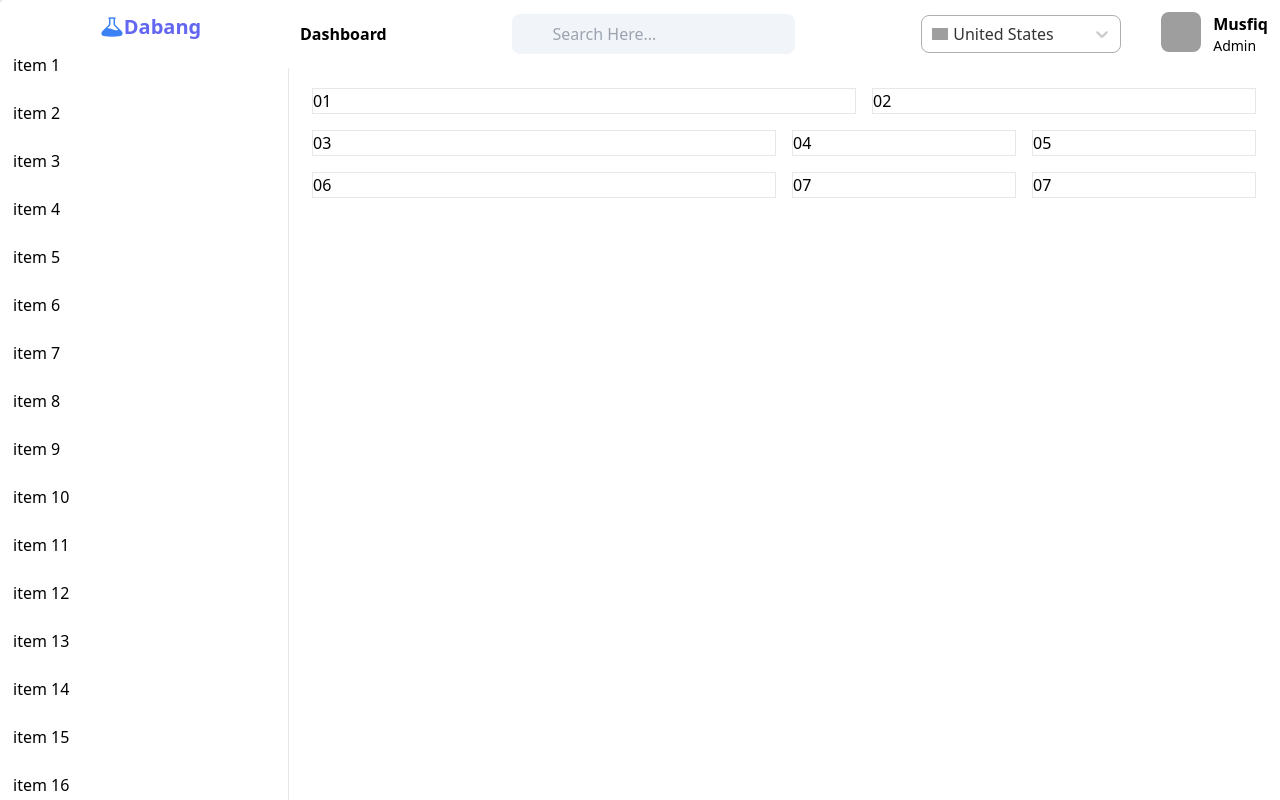
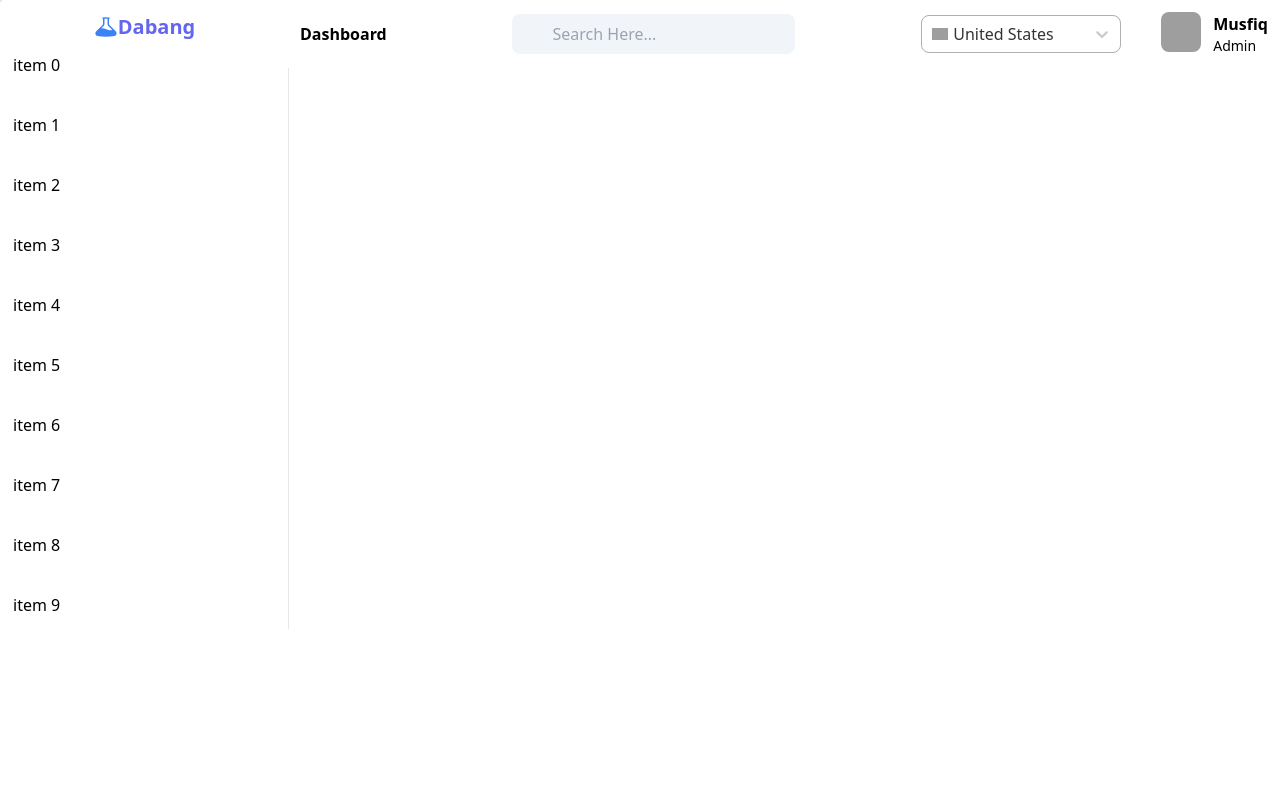
Before and after one commit to masudrahman-dev/sales-dashboard, a React (Vite) app: page /a/orders in a window 1280 px wide. Built offline with nearby package versions, Linux system fonts and the light colour scheme; grey boxes are pictures that could not be loaded; some icons are missing.

Commit message:
active style design done

```diff
--- a/package.json
+++ b/package.json
@@ -18,8 +18,12 @@
     "localforage": "^1.10.0",
     "match-sorter": "^6.3.4",
     "react": "^18.2.0",
+    "react-dnd": "^16.0.1",
+    "react-dnd-html5-backend": "^16.0.1",
     "react-dom": "^18.2.0",
+    "react-helmet-async": "^2.0.4",
     "react-hook-form": "^7.51.0",
+    "react-hotkeys-hook": "^4.5.0",
     "react-router-dom": "^6.22.2",
     "react-select": "^5.8.0",
     "recharts": "^2.12.2",
--- a/src/App.tsx
+++ b/src/App.tsx
@@ -1,27 +1,35 @@
-import React from "react";
-import { v4 as uuidv4 } from "uuid";
+import React, { Suspense } from "react";
 
-import Navbar from "./sales-dashboard/navbar";
-import MainContent from "./sales-dashboard/main-content";
-import Sidebar from "./sales-dashboard/sidebar";
+import {
+  Route,
+  RouterProvider,
+  createBrowserRouter,
+  createRoutesFromElements,
+} from "react-router-dom";
+import { Spinner } from "@medusajs/icons";
+import Layout from "./sales-dashboard/layout";
+import IndexPage from "./pages";
+import DashboardIndexPage from "./pages/a";
 
+const router = createBrowserRouter(
+  createRoutesFromElements(
+    <>
+      <Route path="/" element={<IndexPage />} />
+      <Route path="a/*" element={<DashboardIndexPage />} />
+    </>
+  )
+);
+
+const Loading = () => (
+  <div className="bg-grey-5 text-grey-90 flex h-screen w-full items-center justify-center">
+    <Spinner />
+  </div>
+);
 const App = () => {
   return (
-    <div>
-      <Navbar />
-      <div className="flex  ">
-        <aside className="border hidden  md:block relative ">
-          <div className="h-screen fixed  overflow-y-auto pl-3 min-w-72 ">
-            <Sidebar />
-          </div>
-        </aside>
-        <div className="relative ">
-          <main className="mt-12 px-6  fixed inset-0  md:left-72 left-0 overflow-y-auto ">
-            <MainContent />
-          </main>
-        </div>
-      </div>
-    </div>
+    <Suspense fallback={<Loading />}>
+      <RouterProvider router={router} />
+    </Suspense>
   );
 };
 
--- /dev/null
+++ b/src/components/SEO/index.tsx
@@ -0,0 +1,80 @@
+import React from "react";
+import { Helmet } from "react-helmet-async";
+
+const site = {
+  siteMetadata: {
+    title: `Admin`,
+    description: `The best ecommerce software.`,
+    author: `@medusajs`,
+  },
+};
+
+function SEO({
+  description,
+  lang,
+  meta = [],
+  title,
+}: {
+  description?: string;
+  lang?: string;
+  meta?: React.DetailedHTMLProps<
+    React.MetaHTMLAttributes<HTMLMetaElement>,
+    HTMLMetaElement
+  >[];
+  title: string;
+}) {
+  const metaDescription = description || site.siteMetadata.description;
+
+  return (
+    <Helmet
+      htmlAttributes={{
+        lang,
+      }}
+      title={title}
+      titleTemplate={`%s ${site.siteMetadata.title}`}
+      meta={[
+        {
+          name: `description`,
+          content: metaDescription,
+        },
+        {
+          property: `og:title`,
+          content: title,
+        },
+        {
+          property: `og:description`,
+          content: metaDescription,
+        },
+        {
+          property: `og:type`,
+          content: `website`,
+        },
+        {
+          name: `twitter:card`,
+          content: `summary`,
+        },
+        {
+          name: `twitter:creator`,
+          content: site.siteMetadata.author,
+        },
+        {
+          name: `twitter:title`,
+          content: title,
+        },
+        {
+          name: `twitter:description`,
+          content: metaDescription,
+        },
+        ...meta,
+      ]}
+    />
+  );
+}
+
+SEO.defaultProps = {
+  lang: `en`,
+  meta: [],
+  description: ``,
+};
+
+export default SEO;
--- /dev/null
+++ b/src/pages/a.tsx
@@ -0,0 +1,32 @@
+import { DndProvider } from "react-dnd";
+import { HTML5Backend } from "react-dnd-html5-backend";
+import { useHotkeys } from "react-hotkeys-hook";
+import { Route, Routes, useNavigate } from "react-router-dom";
+import Layout from "../sales-dashboard/layout";
+import MainContent from "../sales-dashboard/main-content";
+
+const DashboardIndexPage = () => {
+  const navigate = useNavigate();
+  useHotkeys("g + o", () => navigate("/a/0"));
+  useHotkeys("g + p", () => navigate("/a/1"));
+
+  return (
+    // <PrivateRoute>
+    <DashboardRoutes />
+    // </PrivateRoute>
+  );
+};
+
+const DashboardRoutes = () => {
+  return (
+    <DndProvider backend={HTML5Backend}>
+      <Layout>
+        <Routes>
+          <Route path="/0" element={<MainContent />} />
+        </Routes>
+      </Layout>
+    </DndProvider>
+  );
+};
+
+export default DashboardIndexPage;
--- /dev/null
+++ b/src/pages/index.tsx
@@ -0,0 +1,21 @@
+import { useEffect } from "react";
+import { useNavigate } from "react-router-dom";
+
+import SEO from "../components/SEO";
+import { Spinner } from "@medusajs/icons";
+
+const IndexPage = () => {
+  const navigate = useNavigate();
+  useEffect(() => {
+    navigate("/a/orders");
+  }, []);
+
+  return (
+    <div className="bg-grey-5 text-grey-90 flex h-screen w-full items-center justify-center">
+      {/* <SEO title="Home" /> */}
+      <Spinner />
+    </div>
+  );
+};
+
+export default IndexPage;
--- /dev/null
+++ b/src/sales-dashboard/layout/index.tsx
@@ -0,0 +1,27 @@
+import React, { ReactNode } from "react";
+import Navbar from "../navbar";
+import Sidebar from "../sidebar";
+
+const Layout = ({ children }: { children: ReactNode }) => {
+  return (
+    <>
+      <div>
+        <Navbar />
+        <div className="flex  ">
+          <aside className="border hidden  md:block relative ">
+            <div className="h-screen fixed  overflow-y-auto min-w-72 ">
+              <Sidebar />
+            </div>
+          </aside>
+          <div className="relative ">
+            <main className="mt-12 px-6  fixed inset-0  md:left-72 left-0 overflow-y-auto ">
+              {children}
+            </main>
+          </div>
+        </div>
+      </div>
+    </>
+  );
+};
+
+export default Layout;
--- a/src/sales-dashboard/sidebar/index.tsx
+++ b/src/sales-dashboard/sidebar/index.tsx
@@ -1,23 +1,33 @@
 import { BeakerIcon } from "@heroicons/react/24/solid";
 import React from "react";
+import { NavLink } from "react-router-dom";
 import { v4 } from "uuid";
+import clx from "../../utils/clx";
 
 const Sidebar = () => {
+  const style = " py-3 pl-3 hover:bg-primary hover:text-white block w-full";
   return (
     <>
       <div className="flex items-center  pt-3 justify-center border-r ">
         <BeakerIcon className="h-6 w-6 text-blue-500" />
         <span className="text-primary font-bold text-xl">Dabang</span>
       </div>
-      <div className="border-r ">
-        {[...Array(20)].map((_, i) => {
+      <ul className="border-r flex flex-col gap-3">
+        {[...Array(10)].map((_, i) => {
           return (
-            <p key={v4()} className="py-3   w-full">
-              <span className="">item {i + 1}</span>
-            </p>
+            <NavLink
+              to={`/a/${i}`}
+              key={v4()}
+              className={({ isActive }) =>
+                [isActive ? "text-rose-700 py-3 pl-3" : style].join(" ")
+              }
+            >
+              {/* {classNameFn}  */}
+              item {i}
+            </NavLink>
           );
         })}
-      </div>
+      </ul>
     </>
   );
 };
```
Also changed, not shown: 1 other file (tests, documents, lock files or other folders).
